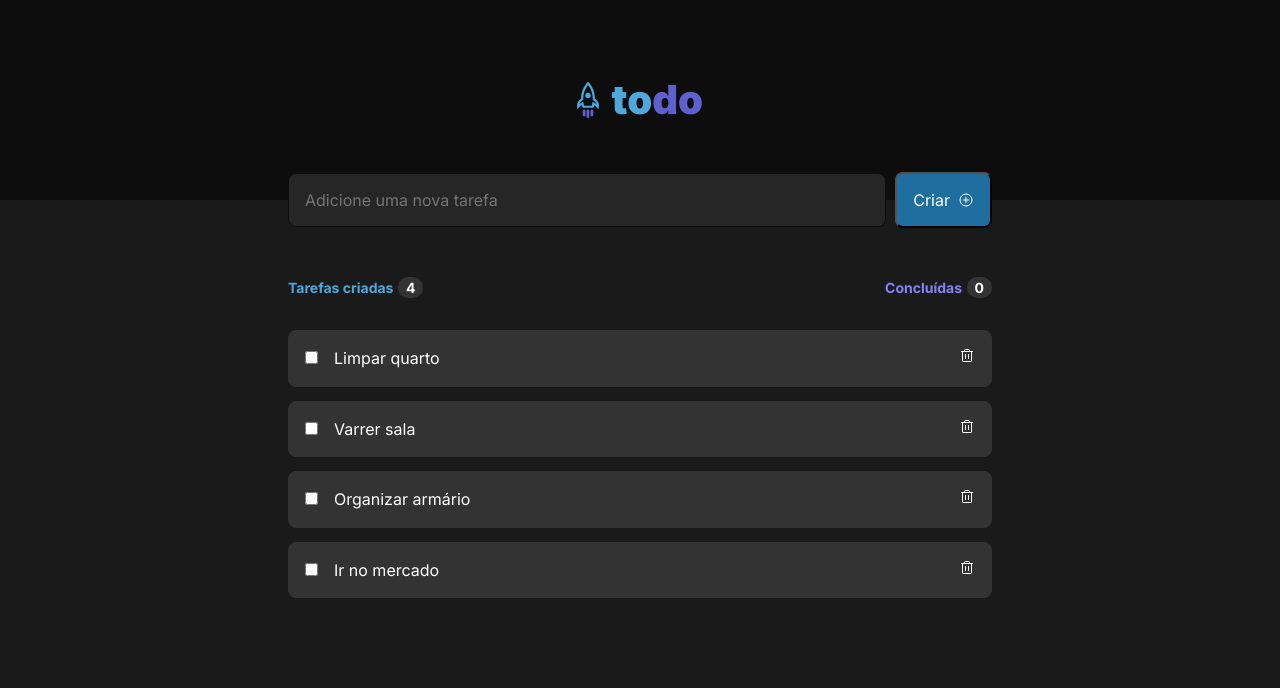
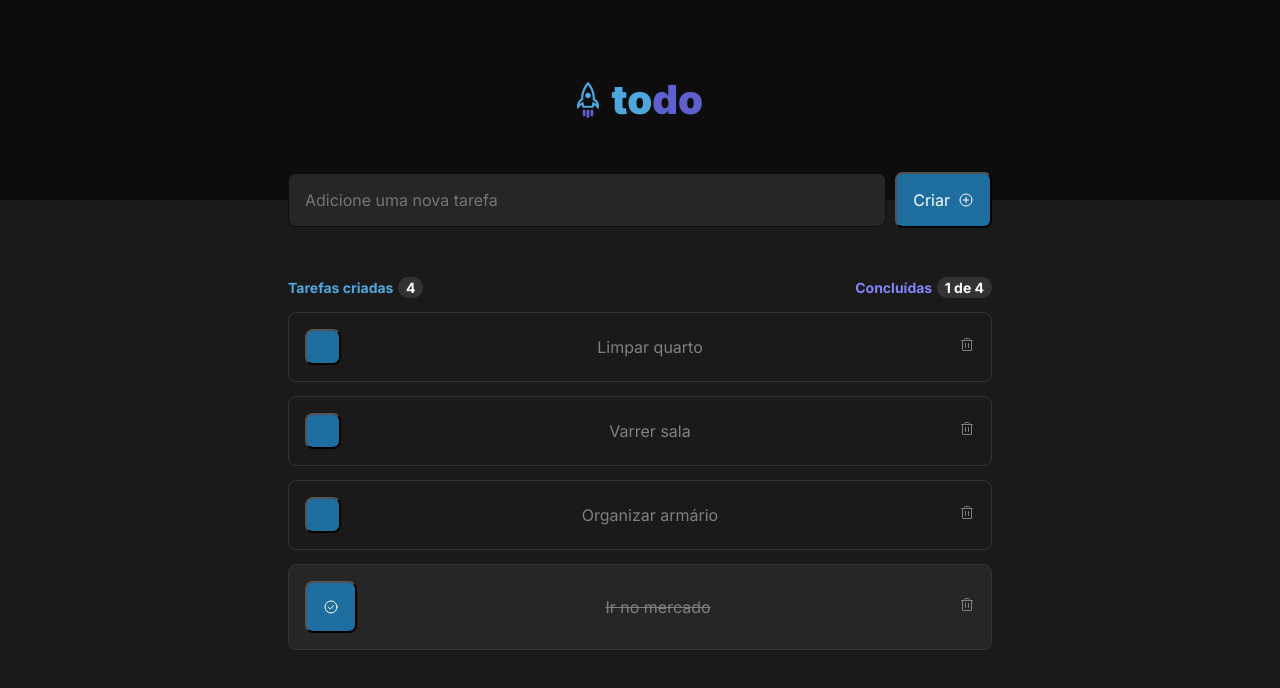
Before and after one commit to vribeiro48/todo-list, a React (Vite) app: page / in a window 1280 px wide. Shown: the top 688 px of the page. Built offline with nearby package versions, Linux system fonts and the light colour scheme.

Commit message:
Performed a state lift bringing the state management from task to tasklist

```diff
--- a/src/components/Task.tsx
+++ b/src/components/Task.tsx
@@ -1,37 +1,27 @@
 import styles from './Task.module.css'
 
-import { Trash } from 'phosphor-react'
-import { ChangeEvent, useState } from 'react';
+import { CheckCircle, Trash } from 'phosphor-react'
 
 interface TaskProps {
-  content: string;
+  id: string;
+  name: string;
+  done: boolean;
+  onDeleteTask: (taskId: string) => void;
+  onTaskDone: (taskId: string) => void;
 }
 
-export function Task(props: TaskProps) {
-  const [isChecked, setIsChecked] = useState(false);
-
-  function handleTaskDone(event: ChangeEvent<HTMLInputElement>) {
-    if (event.target.checked) {
-      setIsChecked(true)
-    }
-    else {
-      setIsChecked(false)
-    }
-  }
-
+export function Task({ id, name, done, onDeleteTask, onTaskDone}: TaskProps) {
   return (
-    <li className={`${styles.task} ${isChecked ? styles.taskDone : styles.taskToDo }`}>
-      <div className={styles.inputTaskName}>
-        <span>
-          <input type="checkbox" onChange={handleTaskDone} checked={isChecked} />
-        </span>
-        <span>
-          {props.content}
-        </span>
+    <div className={`${styles.task} ${done ? styles.taskDone : ""}`}>
+      <button className={styles.checkContainer} onClick={() => onTaskDone(id)} >
+        {done ? <CheckCircle /> : <div />}
+      </button>
+      <p className={`${done ? styles.taskDoneText : ""}`}>
+        {name}
+      </p>
+      <div className={styles.deleteIcon}>
+        <Trash onClick={() => onDeleteTask(id)} />
       </div>
-      <div>
-        <Trash />
-      </div>
-    </li>
+    </div>
   )
 }
--- a/src/components/TaskList.tsx
+++ b/src/components/TaskList.tsx
@@ -1,33 +1,91 @@
 import { ChangeEvent, FormEvent, useState } from 'react'
 import { Task } from './Task'
+import { useAutoAnimate } from '@formkit/auto-animate/react'
 import styles from './TaskList.module.css'
 
 import { PlusCircle } from 'phosphor-react'
 
+interface TaskProps {
+  id: string;
+  name: string;
+  done: boolean;
+}
+
+
 
 export function TaskList() {
-  const [tasks, setTasks] = useState([
-    'Limpar quarto',
-    'Varrer sala',
-    'Organizar armário',
-    'Ir no mercado'
+  const [listRef] = useAutoAnimate<HTMLDivElement>()
+
+  const [tasks, setTasks] = useState<TaskProps[]>([
+    {
+      id: '1',
+      name: 'Limpar quarto',
+      done: false
+    },
+    {
+      id: '2',
+      name: 'Varrer sala',
+      done: false
+    },
+    {
+      id: '3',
+      name: 'Organizar armário',
+      done: false
+    },
+    {
+      id: '4',
+      name: 'Ir no mercado',
+      done: true
+    }
   ])
 
   const [newTaskText, setNewTaskText] = useState('');
 
-  const [taskCreatedCounter, setTaskCreatedCounter] = useState(tasks.length);
-  const [taskDoneCounter, setTaskDoneCounter] = useState(0);
+  const taskCreatedCounter = tasks.length
+  const taskDoneCounter = tasks.filter((task) => task.done).length
 
   function handleCreateNewTask(event: FormEvent) {
     event.preventDefault()
 
-    setTasks([...tasks, newTaskText])
+    const newTask = {
+      id: crypto.randomUUID(),
+      name: newTaskText,
+      done: false
+    }
+
+    const tasksDone = tasks.filter((task => task.done === true))
+    const tasksToDo = tasks.filter((task => task.done === false))
+
+    const newTasksOrderedByToDo = tasksToDo.concat(newTask).concat(tasksDone)
+
+    setTasks(newTasksOrderedByToDo)
     setNewTaskText('')
-    setTaskCreatedCounter(tasks.length+1)
   }
 
   function handleNewTaskChange(event: ChangeEvent<HTMLInputElement>) {
     setNewTaskText(event.target.value)
+  }
+
+  function handleDeleteTask(taskId: string){
+    const newTasks = tasks.filter((task => task.id !== taskId))
+    setTasks(newTasks)
+  }
+
+  function handleTaskDone(taskId: string){
+    const newTasks = tasks.map((task) => {
+      if(task.id === taskId){
+        task.done = !task.done
+        return task
+      }
+      return task
+    })
+
+    const tasksDone = newTasks.filter((task => task.done === true))
+    const tasksToDo = newTasks.filter((task => task.done === false))
+
+    const newTasksOrderedByToDo = tasksToDo.concat(tasksDone)
+
+    setTasks(newTasksOrderedByToDo)
   }
 
   return (
@@ -41,18 +99,16 @@ export function TaskList() {
           <span className={styles.taskCreated}>Tarefas criadas</span> <span className={styles.taskCreatedCounter}>{taskCreatedCounter}</span>
         </div>
         <div>
-          <span className={styles.taskDone}>Concluídas</span> <span className={styles.taskDoneCounter}>{taskDoneCounter}</span>
+          <span className={styles.taskDone}>Concluídas</span> <span className={styles.taskDoneCounter}>{taskDoneCounter} de {taskCreatedCounter}</span>
         </div>
       </div>
 
-      <div className={styles.taskList}>
-        <ul>
-          {
-            tasks.map(task => {
-              return <Task content={task} />
-            })
-          }
-        </ul>
+      <div className={styles.taskList} ref={listRef}>
+        {
+          tasks.map(task => {
+            return <Task key={task.id} id={task.id} name={task.name} done={task.done} onDeleteTask={handleDeleteTask} onTaskDone={handleTaskDone}  />
+          })
+        }
       </div>
 
     </div>
```
